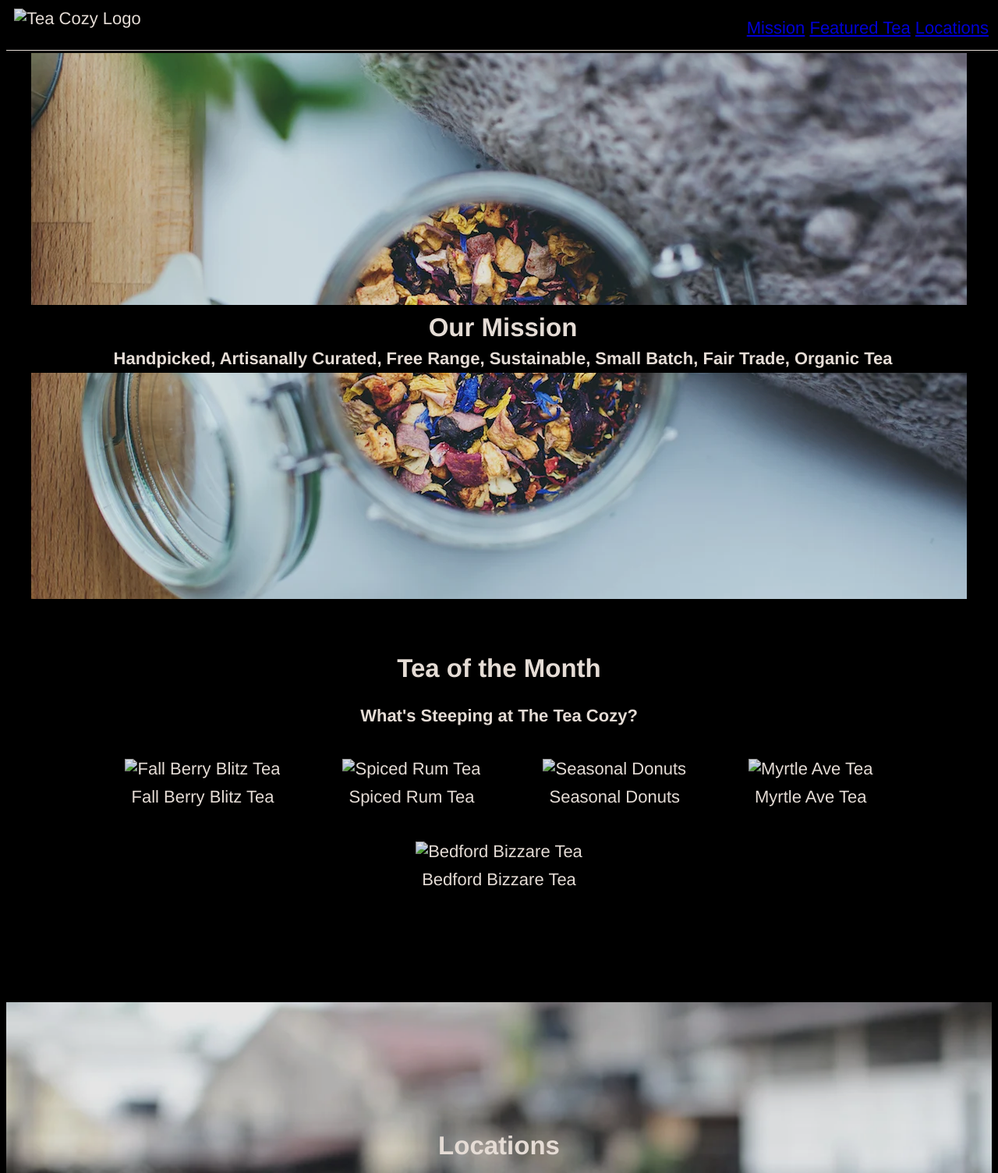
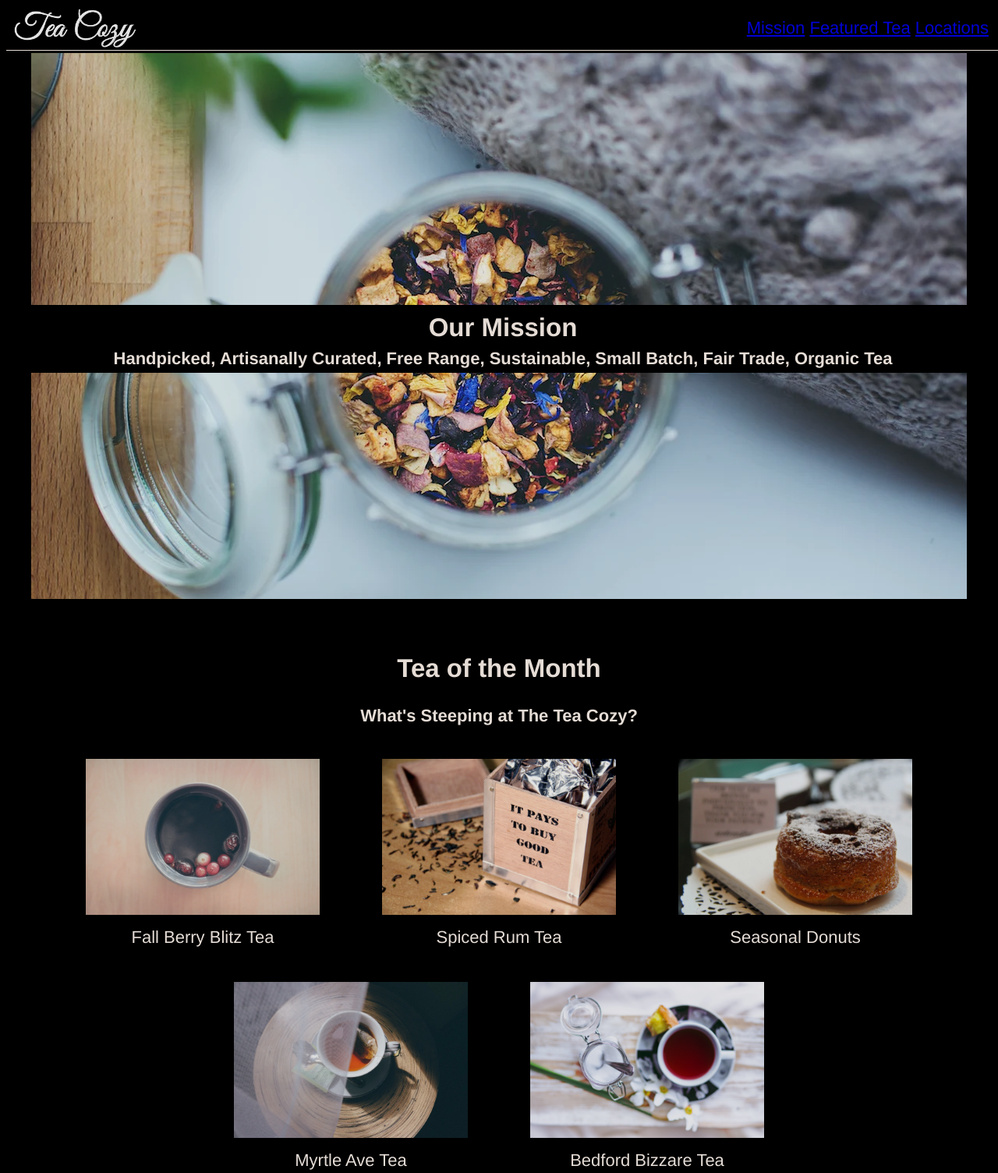
Before and after one commit to Thatbalwsykid/Tcozy, a plain HTML site: page index.html in a window 1280 px wide. Shown: the top 1504 px of the page at 78% size. Drawn offline with Linux system fonts and the light colour scheme; files whose address does not match are found by name.

Commit message:
fixed images

```diff
--- a/index.html
+++ b/index.html
@@ -8,7 +8,7 @@
 
 <body>
     <header>
-        <img src="./images/img-tea-cozy-logo.webp" alt="Tea Cozy Logo" class="logo">
+        <img src="./img-tea-cozy-logo.webp" alt="Tea Cozy Logo" class="logo">
         <div class="nav">
             <a href="#mission">Mission</a>
             <a href="#featured">Featured Tea</a>
@@ -29,27 +29,27 @@
 
 <section id="toom">
 <figure>
-    <img src="./images/img-berryblitz.webp" alt="Fall Berry Blitz Tea" class="pic">
+    <img src="./img-berryblitz.webp" alt="Fall Berry Blitz Tea" class="pic">
     <figcaption>Fall Berry Blitz Tea</figcaption>
 </figure>
 
 <figure>
-    <img src="./images/img-spiced-rum.webp" alt="Spiced Rum Tea" class="pic">
+    <img src="./img-spiced-rum.webp" alt="Spiced Rum Tea" class="pic">
     <figcaption>Spiced Rum Tea</figcaption>
 </figure>
 
 <figure>
-    <img src="./images/img-donut.webp" alt="Seasonal Donuts" class="pic">
+    <img src="./img-donut.webp" alt="Seasonal Donuts" class="pic">
     <figcaption>Seasonal Donuts</figcaption>
 </figure>
 
 <figure>
-    <img src="./images/img-myrtle-ave.webp" alt="Myrtle Ave Tea" class="pic">
+    <img src="./img-myrtle-ave.webp" alt="Myrtle Ave Tea" class="pic">
     <figcaption>Myrtle Ave Tea</figcaption>
 </figure>
 
 <figure>
-    <img src="./images/img-bedford-bizarre.webp" alt="Bedford Bizzare Tea" class="pic">
+    <img src="./img-bedford-bizarre.webp" alt="Bedford Bizzare Tea" class="pic">
     <figcaption>Bedford Bizzare Tea</figcaption>
 </figure>
 </section>
```
